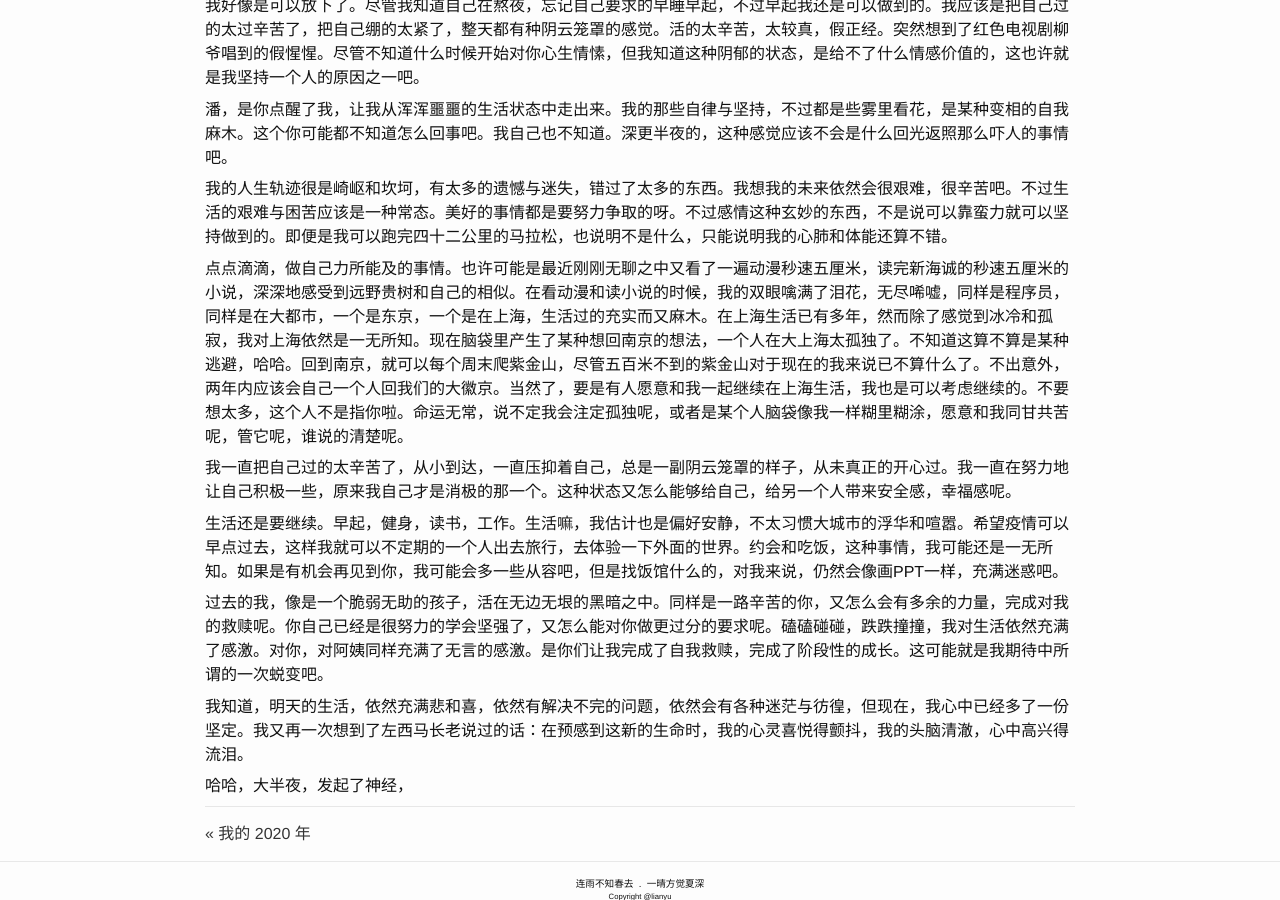
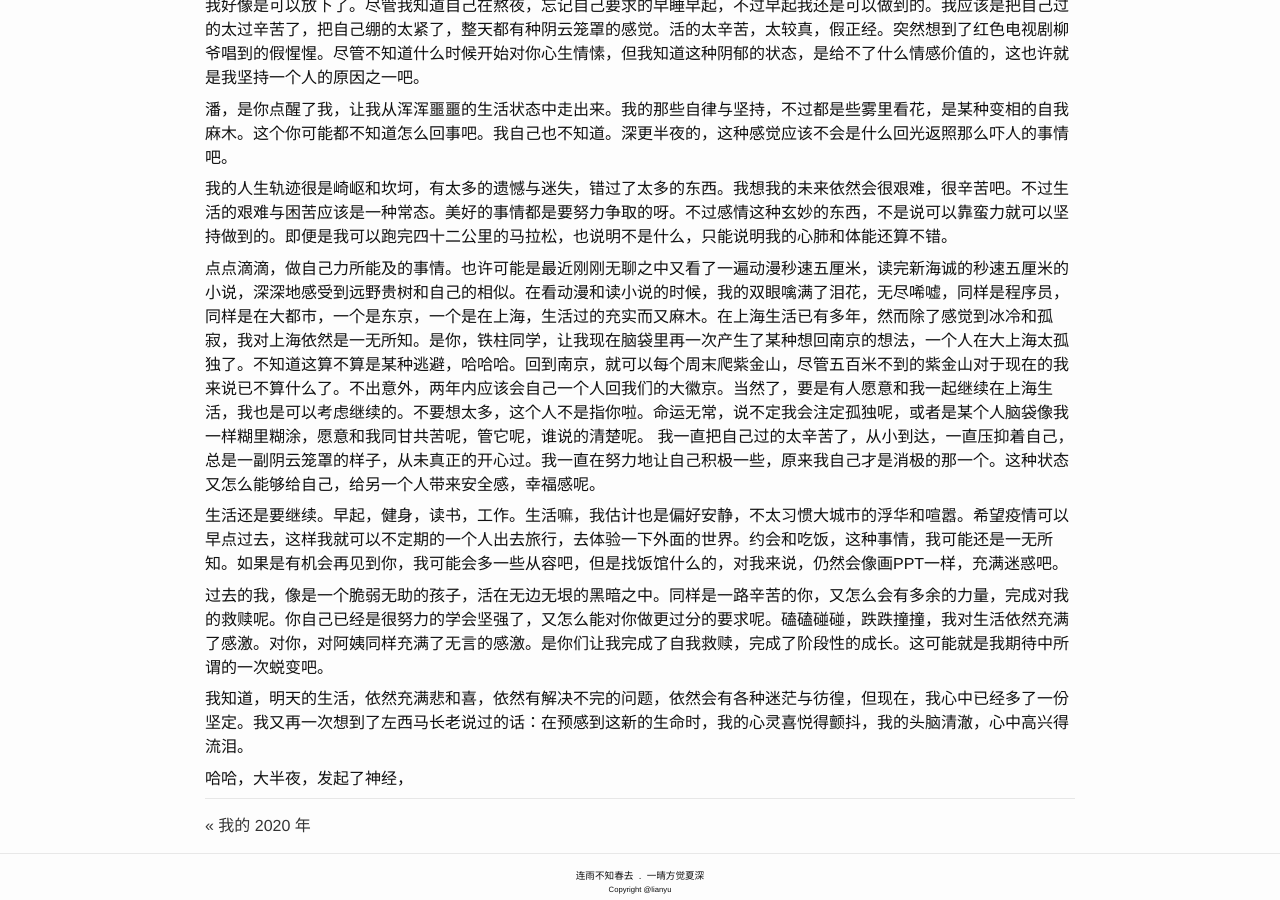
Before and after one commit to lianyu1115/lianyu, a Jekyll site: the page built from _journals/2021-01-06-未完成的初恋.md, in a window 1280 px wide and 900 px high, scrolled down 813 px. Built offline with Jekyll 4.4.1, drawn with Linux system fonts in a browser that asks for light colours.

Commit message:
Update 2021-01-06-未完成的初恋.md

```diff
--- a/_journals/2021-01-06-未完成的初恋.md
+++ b/_journals/2021-01-06-未完成的初恋.md
@@ -42,8 +42,7 @@ the last letter. please forgive me. try to be happy.
 
 我的人生轨迹很是崎岖和坎坷，有太多的遗憾与迷失，错过了太多的东西。我想我的未来依然会很艰难，很辛苦吧。不过生活的艰难与困苦应该是一种常态。美好的事情都是要努力争取的呀。不过感情这种玄妙的东西，不是说可以靠蛮力就可以坚持做到的。即便是我可以跑完四十二公里的马拉松，也说明不是什么，只能说明我的心肺和体能还算不错。
 
-点点滴滴，做自己力所能及的事情。也许可能是最近刚刚无聊之中又看了一遍动漫秒速五厘米，读完新海诚的秒速五厘米的小说，深深地感受到远野贵树和自己的相似。在看动漫和读小说的时候，我的双眼噙满了泪花，无尽唏嘘，同样是程序员，同样是在大都市，一个是东京，一个是在上海，生活过的充实而又麻木。在上海生活已有多年，然而除了感觉到冰冷和孤寂，我对上海依然是一无所知。现在脑袋里产生了某种想回南京的想法，一个人在大上海太孤独了。不知道这算不算是某种逃避，哈哈。回到南京，就可以每个周末爬紫金山，尽管五百米不到的紫金山对于现在的我来说已不算什么了。不出意外，两年内应该会自己一个人回我们的大徽京。当然了，要是有人愿意和我一起继续在上海生活，我也是可以考虑继续的。不要想太多，这个人不是指你啦。命运无常，说不定我会注定孤独呢，或者是某个人脑袋像我一样糊里糊涂，愿意和我同甘共苦呢，管它呢，谁说的清楚呢。
-
+点点滴滴，做自己力所能及的事情。也许可能是最近刚刚无聊之中又看了一遍动漫秒速五厘米，读完新海诚的秒速五厘米的小说，深深地感受到远野贵树和自己的相似。在看动漫和读小说的时候，我的双眼噙满了泪花，无尽唏嘘，同样是程序员，同样是在大都市，一个是东京，一个是在上海，生活过的充实而又麻木。在上海生活已有多年，然而除了感觉到冰冷和孤寂，我对上海依然是一无所知。是你，铁柱同学，让我现在脑袋里再一次产生了某种想回南京的想法，一个人在大上海太孤独了。不知道这算不算是某种逃避，哈哈哈。回到南京，就可以每个周末爬紫金山，尽管五百米不到的紫金山对于现在的我来说已不算什么了。不出意外，两年内应该会自己一个人回我们的大徽京。当然了，要是有人愿意和我一起继续在上海生活，我也是可以考虑继续的。不要想太多，这个人不是指你啦。命运无常，说不定我会注定孤独呢，或者是某个人脑袋像我一样糊里糊涂，愿意和我同甘共苦呢，管它呢，谁说的清楚呢。
 我一直把自己过的太辛苦了，从小到达，一直压抑着自己，总是一副阴云笼罩的样子，从未真正的开心过。我一直在努力地让自己积极一些，原来我自己才是消极的那一个。这种状态又怎么能够给自己，给另一个人带来安全感，幸福感呢。
 
 生活还是要继续。早起，健身，读书，工作。生活嘛，我估计也是偏好安静，不太习惯大城市的浮华和喧嚣。希望疫情可以早点过去，这样我就可以不定期的一个人出去旅行，去体验一下外面的世界。约会和吃饭，这种事情，我可能还是一无所知。如果是有机会再见到你，我可能会多一些从容吧，但是找饭馆什么的，对我来说，仍然会像画PPT一样，充满迷惑吧。
```
